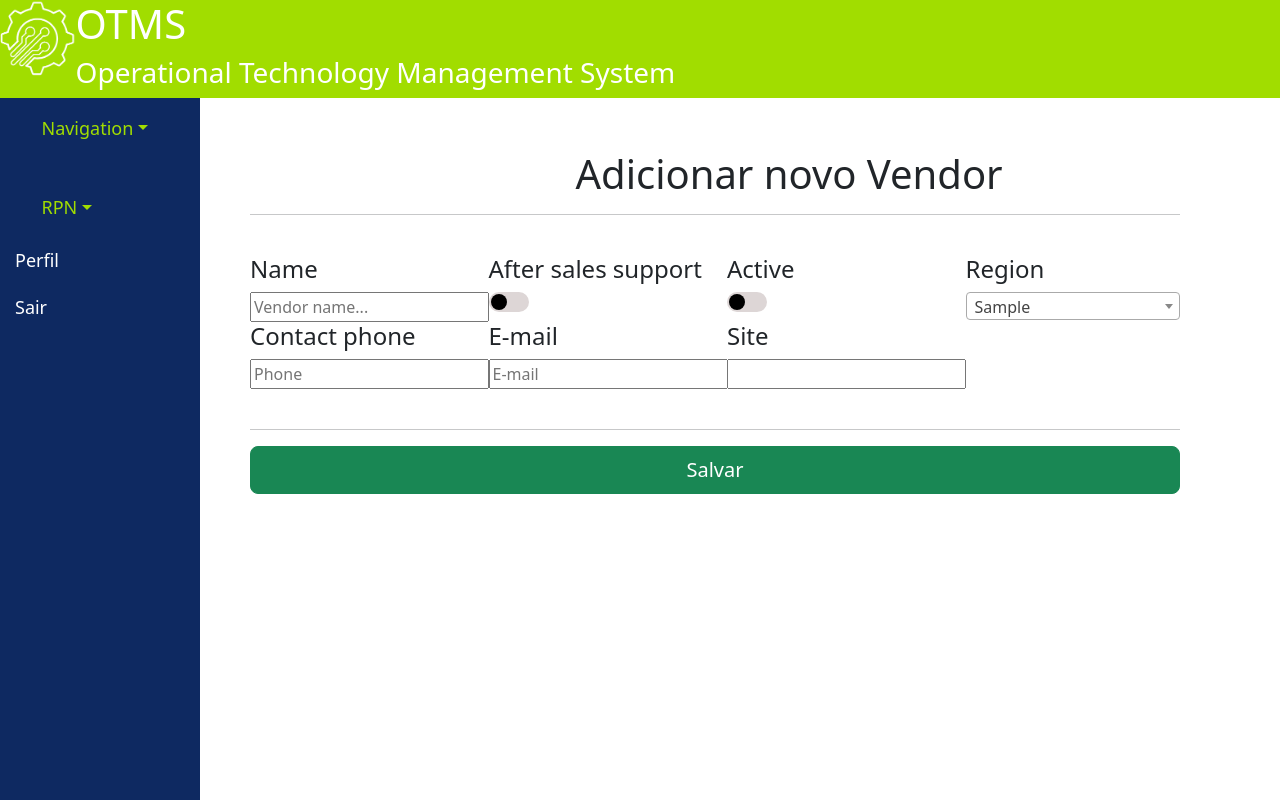
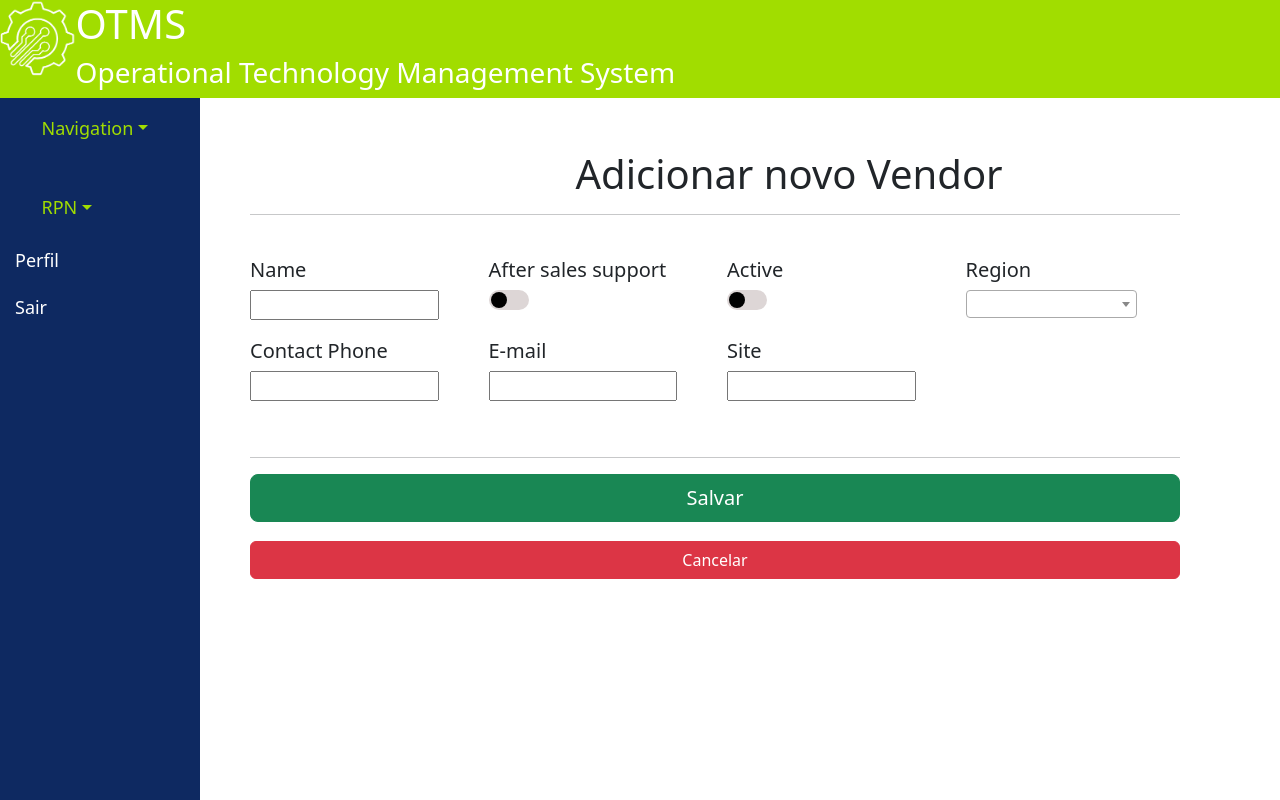
Before and after one commit to Charbel05/otms-portal, a Flask app: page /add-vendor in a window 1280 px wide. Run offline with Flask 3, Linux system fonts and the light colour scheme; a user stored in the database is signed in; tables that the repository leaves empty hold one stand-in row (values such as "Sample post"); some libraries are stand-ins or nearby versions.

Commit message:
Alteração no forms do add Vendor: usando FlaskForm; Adicionando botão de cancelar o forms

```diff
--- a/portal/forms.py
+++ b/portal/forms.py
@@ -1,7 +1,8 @@
 import flask_wtf
+from pyparsing import Regex
 from wtforms import FileField, SelectField, StringField, PasswordField, SubmitField, BooleanField
-from wtforms.validators import DataRequired, Email, Length, ValidationError, EqualTo
-from portal.models import User_otms
+from wtforms.validators import DataRequired, Email, Length, ValidationError, EqualTo, Regexp
+from portal.models import Almox, Location, Obsolescence, Parts, Regions, System_groups, User_otms, Rpn, Vendors
 
 class FormLogin(flask_wtf.FlaskForm):
     email = StringField('E-mail', validators=[DataRequired(), Email()])
@@ -17,3 +18,13 @@ class FormRPN(flask_wtf.FlaskForm):
     part_number = SelectField('Part number', choices=[])
     vendor = StringField('Vendor')
     obsolescence = StringField('Obsolescence')
+
+class FormAddVendor(flask_wtf.FlaskForm):
+    name = StringField('Name', validators=[DataRequired()])
+    after_sales_support = BooleanField('After sales support')
+    active = BooleanField('Active')
+    region = SelectField('Region', choices=[])
+    contact_phone = StringField('Contact Phone', validators=[DataRequired(), Length(min=10, max=14), Regexp(regex=r'^\+?1?\d{9,15}$', message="Número de telefone inválido.")])
+    email = StringField('E-mail', validators=[Email(message="Por favor, insira um endereço de e-mail válido.")])
+    site = StringField('Site')
+    save_btt = SubmitField('Salvar', validators=[DataRequired()])
--- a/portal/routes.py
+++ b/portal/routes.py
@@ -3,9 +3,8 @@ from sqlalchemy.orm import aliased
 from werkzeug.utils import secure_filename
 import datetime
 import psycopg2
-import pandas as pd
 from portal import app, db, bcrypt
-from portal.forms import FormLogin, FormPhoto
+from portal.forms import FormAddVendor, FormLogin, FormPhoto
 from portal.models import Almox, Location, Obsolescence, Parts, Regions, System_groups, User_otms, Rpn, Vendors
 from flask_login import current_user, login_required, login_user, logout_user
 import portal.queries as queries
@@ -189,8 +188,8 @@ def add_partnumber():
 @login_required
 def add_vendor():
 
-    sgroup = System_groups.query.order_by().all()
     region = Regions.query.order_by().all()
+    form_addVendor = FormAddVendor()
 
     if request.method == 'POST':
         # Cria um novo objeto vendor
@@ -217,7 +216,7 @@ def add_vendor():
         db.session.add(new_vendor)
         db.session.commit()
 
-    return render_template('add_vendor.html', sgroup=sgroup, region=region)
+    return render_template('add_vendor.html', form_addVendor=form_addVendor)
 
 @app.route('/edit-rpn/<id_rpn>', methods=['GET', 'POST'])
 @login_required
--- a/portal/static/script.js
+++ b/portal/static/script.js
@@ -6,6 +6,12 @@ document.getElementById('toggle-button').addEventListener('click', function() {
         extraButtons.classList.add('hidden');
     }
 });
+
+// Função para resetar o formulário ao clicar no botão de cancelar
+function resetForm(formId) {
+    document.getElementById(formId).reset();
+}
+
 
 function toggleButtons() {
     const extraButtons = document.getElementById('extra-buttons');
--- a/portal/static/style.css
+++ b/portal/static/style.css
@@ -222,14 +222,29 @@ border-radius: 50%;
 .form-group {
     margin-bottom: 1rem;
 }
+
+.form-label {
+    display: block;
+    font-size: 1.25em; /* Equivalente ao h4 */
+    margin-bottom: 5px;
+}
+.form-input {
+    width: 5cm;
+    box-sizing: border-box;
+}
+
 .select2-container {
-    width: 100% !important;
+    width: 80% !important;
 }
 
 .btn-align {
     margin-top: 2rem; /* Ajuste o valor conforme necessário */
 }
 
-.btn-add-pn{
+.btn-save{
     width: 100%;
 }
+
+.btt-cancel{
+    width: 100%;
+}
--- a/portal/templates/add_rpn.html
+++ b/portal/templates/add_rpn.html
@@ -5,7 +5,7 @@
     <div class="content">
 
         <div>
-            <h1 style="padding-left: 40%;">Adicionar RPN</h1>
+            <h1 style="padding-left: 40%;">Adicionar Item</h1>
 
             <hr>
             <div class="header">
--- a/portal/templates/add_vendor.html
+++ b/portal/templates/add_vendor.html
@@ -10,57 +10,53 @@
 
         <hr>
 
-        <form method="POST">
+        <form id="form_addVendor" method="POST">
             <br>
 
             <div class="row">
-                <div class="col-md-3">
-                    <h4>Name</h4>
-                    <input type="text" id="name" name="name" placeholder="Vendor name...">
+                <div class="col-md-3 form-group">
+                    {{ form_addVendor.name.label(class_="form-label") }}
+                    {{ form_addVendor.name(class_="form-input")  }}
                 </div>
 
-                <div class="col-md-3">
-                    <h4>After sales support</h4>
+                <div class="col-md-3 form-group">
+                    {{ form_addVendor.after_sales_support.label(class_="form-label") }}
                     <label class="switch">
-                        <input type="checkbox" name="after_sales" id="after_sales">
+                        {{ form_addVendor.after_sales_support(class_="form-input") }}
                         <span class="slider round"></span>
                     </label>
                 </div>
 
-                <div class="col-md-3">
-                    <h4>Active</h4>
+                <div class="col-md-3 form-group">
+                    {{ form_addVendor.active.label(class_="form-label") }}
                     <label class="switch">
-                        <input type="checkbox" name="active" id="active">
+                        {{ form_addVendor.active(class_="form-input") }}
                         <span class="slider round"></span>
                     </label>
                 </div>
 
-                <div class="col-md-3">
-                    <h4>Region</h4>
-                    <select name="region" id="region">
-                        {% for row in region %}
-                            <option value="{{ row['id_region'] }}">{{ row['region'] }}</option>
-                        {% endfor %}
-                    </select>
+                <div class="col-md-3 form-group">
+                    {{ form_addVendor.region.label(class_="form-label") }}
+                    {{ form_addVendor.region(class_="form-input") }}
                 </div>
 
             </div>
 
             <div class="row">
 
-                <div class="col-md-3">
-                    <h4>Contact phone</h4>
-                    <input type="text" id="phone" name="phone" placeholder="Phone">
+                <div class="col-md-3 form-group">
+                    {{ form_addVendor.contact_phone.label(class_="form-label") }}
+                    {{ form_addVendor.contact_phone(class_="form-input") }}
                 </div>
 
-                <div class="col-md-3">
-                    <h4>E-mail</h4>
-                    <input type="text" id="email" name="email" placeholder="E-mail">
+                <div class="col-md-3 form-group">
+                    {{ form_addVendor.email.label(class_="form-label") }}
+                    {{ form_addVendor.email(class_="form-input") }}
                 </div>
 
-                <div class="col-md-3">
-                    <h4>Site</h4>
-                    <input type="text" id="site" name="site">
+                <div class="col-md-3 form-group">
+                    {{ form_addVendor.site.label(class_="form-label") }}
+                    {{ form_addVendor.site(class_="form-input") }}
                 </div>
 
             </div>
@@ -68,8 +64,8 @@
 
             <br>
             <hr>
-            <input style="width: 100%;" class="btn btn-success btn-lg btn-block" type="submit" value="Salvar">
-
+            {{ form_addVendor.save_btt(class="btn btn-success btn-lg btn-save") }}
+            <button style="width: 100%; margin-top: 0.5cm;" class="btn btn-danger" type="button" onclick="resetForm('form_addVendor')">Cancelar</button>
         </form>
     </div>
 </div>
```
